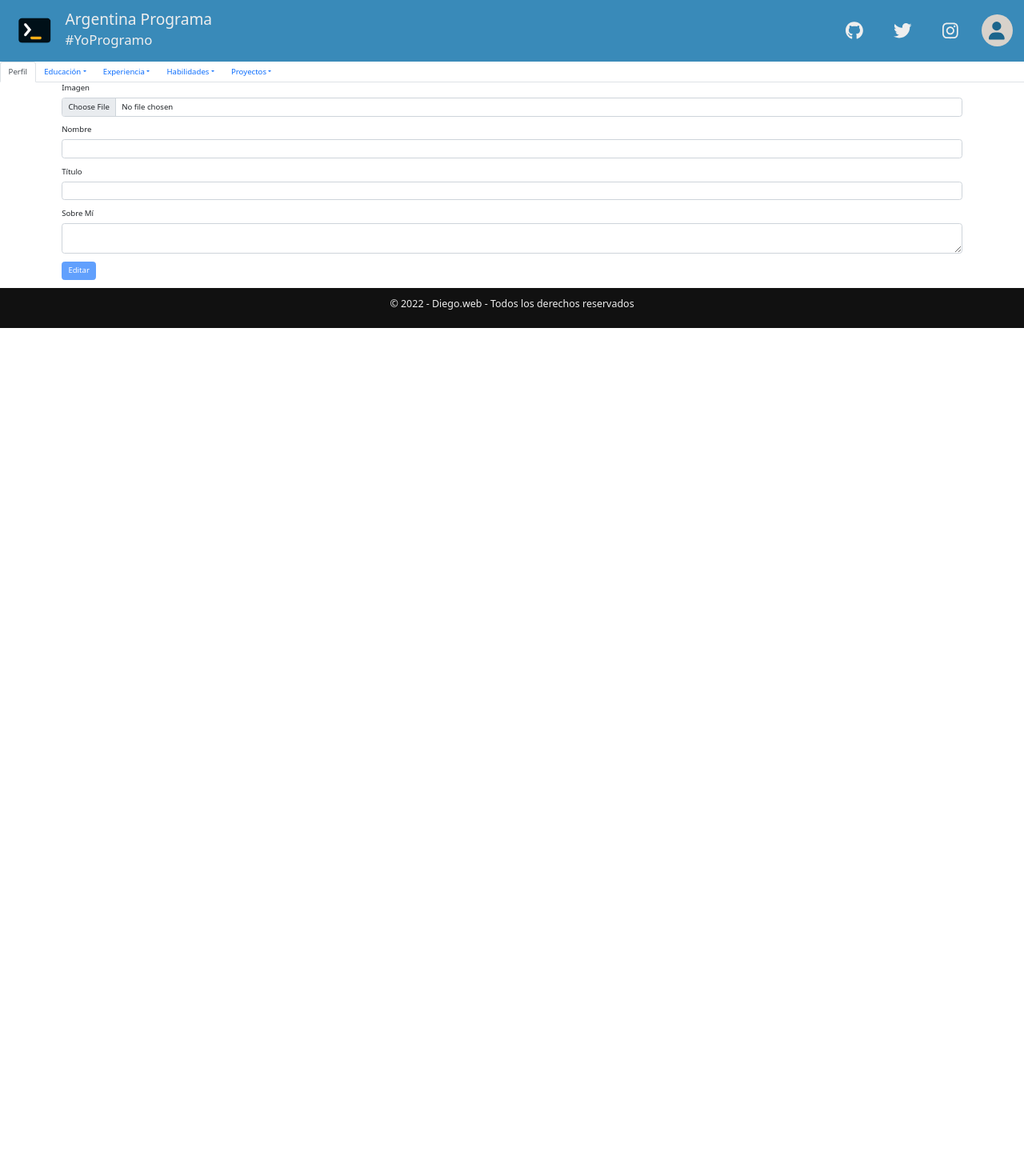
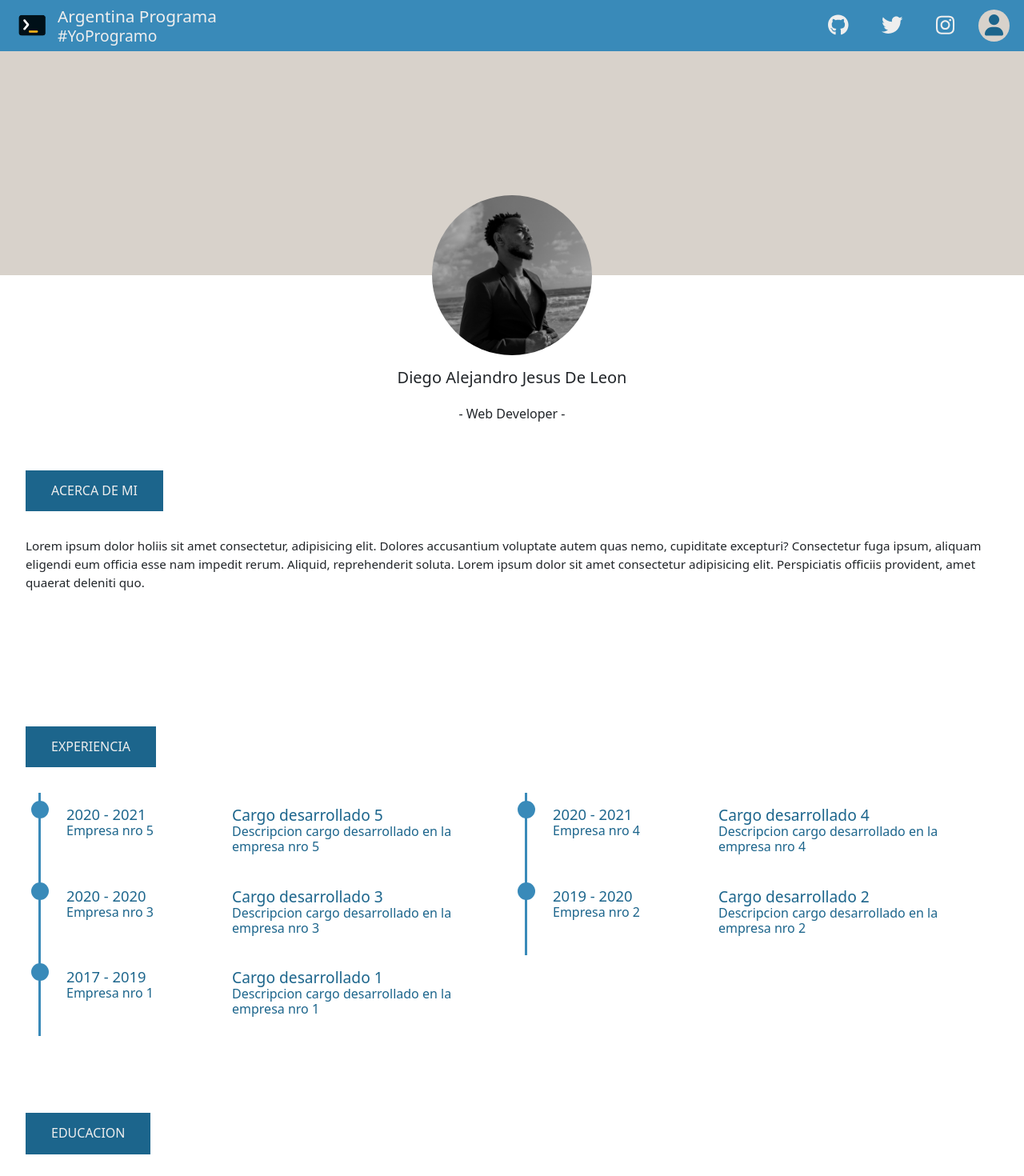
Before and after one commit to DiegolPl/AP-Frontend, an Angular app: page / in a window 1280 px wide. Shown: the top 1470 px of the page at 80% size. Before the commit the page ends 800 px from the top, so only its background shows below. Built offline with nearby package versions, Linux system fonts and the light colour scheme; no server answers.

Commit message:
Modificacion para responsive

```diff
--- a/angular.json
+++ b/angular.json
@@ -31,7 +31,8 @@
               "node_modules/bootstrap/dist/css/bootstrap.min.css"
             ],
             "scripts": [
-              "node_modules/bootstrap/dist/js/bootstrap.min.js"
+              "node_modules/bootstrap/dist/js/bootstrap.min.js",
+              "node_modules/bootstrap/dist/js/bootstrap.bundle.min.js"
             ]
           },
           "configurations": {
--- a/src/app/app.component.html
+++ b/src/app/app.component.html
@@ -1,4 +1,4 @@
 <app-header></app-header>
-<!-- <app-parte-publica></app-parte-publica> -->
-<app-parte-privada></app-parte-privada>
+<app-parte-publica></app-parte-publica>
+<!-- <app-parte-privada></app-parte-privada> -->
 <app-footer></app-footer>
--- a/src/app/componentes/parte-privada/parte-privada/parte-privada.component.css
+++ b/src/app/componentes/parte-privada/parte-privada/parte-privada.component.css
@@ -0,0 +1,3 @@
+app-parte-privada {
+    height: 100vh;
+}
--- a/src/app/componentes/parte-publica/footer/footer.component.css
+++ b/src/app/componentes/parte-publica/footer/footer.component.css
@@ -7,3 +7,7 @@
     place-items: center;
     font-size: 1.3rem;
 }
+
+p.copy {
+    margin: 0;
+}
--- a/src/app/componentes/parte-publica/header/header.component.css
+++ b/src/app/componentes/parte-publica/header/header.component.css
@@ -34,6 +34,16 @@
     color: var(--white);
 }
 
+.logo-text h2 {
+    font-size: 1.3rem;
+    margin: 0;
+}
+
+.logo-text h3 {
+    font-size: 1.2rem;
+    margin: 0;
+}
+
 .menu-navbar {
     position: absolute;
     z-index: 95000;
@@ -46,8 +56,9 @@
     display: flex;
     flex-direction: column;
     align-items: center;
-    gap: 4rem;
-    padding-top: 15rem;
+    justify-content: center;
+    /* gap: 2rem; */
+    /* padding-top: 15rem; */
     clip-path: polygon(0 0, 100% 0, 100% 0, 0 0);
     transition: clip-path .3s linear;
 
@@ -61,23 +72,31 @@
     text-decoration: none;
     color: inherit;
     height: 40px;
-    width: 30%;
+    width: 60%;
     display: flex;
+    justify-content: flex-start;
     align-items: center;
     gap: 2rem;
-    margin: 2rem;
-    font-size: 2.15rem;
+    /* margin: 1rem 2rem; */
+    padding: 1rem 2rem;
+    font-size: 1.5rem;
     color: var(--white);
     font-weight: 300;
+    text-align: center;
 }
 
 .menu-navbar .link.login-btn {
-    width: 35%;
+    width: 60%;
     border-radius: 2rem;
     padding: 1rem 2rem;
     background-color: var(--lightBrown);
     color: var(--darkBlue);
     text-align: center;
+    cursor: pointer;
+}
+
+p.link-name {
+    margin: 0;
 }
 
 .menu-btn {
@@ -97,12 +116,12 @@
     }
 
     .logo-text {
-        font-size: 1.35rem;
+        font-size: 1rem;
     }
 
     .logo-img {
-        width: 8rem;
-        height: 8rem;
+        width: 4rem;
+        height: 4rem;
     }
 
     .menu-navbar {
@@ -127,7 +146,7 @@
 
     .menu-navbar .link.login-btn {
         font-weight: 400;
-        padding: 1rem 1rem;
+        padding: .5rem .5rem;
         width: 35%;
         border-radius: 50%;
         cursor: pointer;
@@ -135,13 +154,13 @@
 
     .menu-navbar .link {
         width: 40%;
-        margin: 1rem;
-        padding: 1rem 1rem;
-        font-size: 2.35rem;
+        margin: .6rem;
+        padding: .7rem .7rem;
+        font-size: 1.65rem;
     }
 
     .menu-navbar .link:hover {
-        padding: 1rem 1rem;
+        padding: .7rem .7rem;
         border-radius: 50%;
         background-color: var(--white);
         color: var(--darkBlue);
@@ -154,8 +173,6 @@
     .header #menu-btn {
         display: none;
     }
-
-
 
     .modal-ventana {
         backdrop-filter: blur(.3rem);
@@ -171,5 +188,15 @@
         background-image: linear-gradient(40deg, var(--lightBlue) 30%, var(--darkBlue) 70%);
     }
 
+    @media screen and (max-width: 400px){
+        .menu-navbar a.link {
+            width: 30%;
+            gap: 4rem;
+        }
+
+        .menu-navbar a.link.login-btn {
+            width: 30%;
+        }
+    }
 
 }
--- a/src/app/componentes/parte-publica/perfil/perfil.component.css
+++ b/src/app/componentes/parte-publica/perfil/perfil.component.css
@@ -4,7 +4,7 @@
     flex-direction: column;
     align-items: center;
     position: relative;
-    height: calc(420px - 2rem);
+    height: 500px;
 }
 
 .perfil-data {
@@ -34,12 +34,12 @@
 
 .perfil-name {
     font-weight: 500;
-    font-size: 1.75rem;
+    font-size: 1.25rem;
 }
 
 .perfil-title {
     font-weight: 400;
-    font-size: 1.5rem;
+    font-size: 1rem;
 }
 
 .perfil-title::after {
@@ -56,13 +56,13 @@
 }
 
 .about-text {
-    font-size: 1.5rem;
+    font-size: .95rem;
 }
 
 @media (min-width:567px){
 
     .perfil {
-        height: calc(390px - 2rem);
+        height: 450px;
     }
 
 }
@@ -70,17 +70,17 @@
 @media (min-width:768px){
 
     .perfil {
-        height: 250px;
+        height: 500px;
     }
 
-    .perfil-data-position {
+    /* .perfil-data-position {
         left: 10%;
     }
 
     .about-position {
         top: 25%;
         left: 30%;
-    }
+    } */
 
     .perfil > .edit-btn{
         top: 120px;
@@ -89,7 +89,7 @@
     }
 
     .perfil .about {
-        max-width: 70%;
+        width: 100%;
         overflow-x: hidden;
         height: max-content;
     }
--- a/src/app/componentes/parte-publica/proyectos/proyectos.component.css
+++ b/src/app/componentes/parte-publica/proyectos/proyectos.component.css
@@ -1,6 +1,11 @@
+.proyecto .container-seccion {
+    grid-template-columns: repeat(1, 1fr);
+    gap: 1rem;
+}
+
 .card-proyecto {
     margin: 2rem auto;
-    width: 75%;
+    width: 85%;
     height: 390px;
     text-decoration: none;
     display: flex;
@@ -29,28 +34,69 @@
 .card-img {
     border-radius: 1rem 1rem 0 0;
     width: 100%;
-    height: 220px;
+    height: 200px;
     object-fit: cover;
     object-position: center;
 }
 
 .card-bottom {
     padding: 1rem 2rem;
-    height: 170px;
+    height: 190px;
     width: 100%;
 }
 
 .card-title {
-    font-size: 1.7rem;
+    font-size: 1.2rem;
     padding: 1rem 0;
 }
 
 .card-description {
-    font-size: 1.3rem;
+    font-size: .8rem;
 }
 
-@media (min-width:768px) {
+@media (min-width: 480px){
+    .card-proyecto{
+        width: 65%;
+        height: 410px;
+    }
+}
+
+@media (min-width:780px) {
+    section.proyecto.section-style {
+        padding: 2rem 2rem;
+    }
+    .proyecto .container-seccion {
+        grid-template-columns: repeat(2, 1fr);
+        gap: 1rem;
+    }
+
+    .card-proyecto{
+        width: 90%;
+        height: 410px;
+    }
+}
+
+@media (min-width:900px) {
+    .proyecto .container-seccion {
+        grid-template-columns: repeat(2, 1fr);
+        gap: 2rem;
+    }
+
+    .card-proyecto{
+        width: 85%;
+    }
+}
+
+@media (min-width:1024px) {
+    .proyecto {
+        padding: 2rem 5rem;
+    }
     .proyecto .container-seccion {
         grid-template-columns: repeat(3, 1fr);
+        gap: 2.5rem;
+    }
+
+    .card-proyecto{
+        width: 90%;
     }
 }
--- a/src/styles.css
+++ b/src/styles.css
@@ -8,7 +8,7 @@
 html {
     box-sizing: border-box;
     font-family: 'Roboto', sans-serif;
-    font-size: 60%;
+    /* font-size: 60%; */
 }
 
 * {
@@ -39,6 +39,11 @@ body {
     align-items: center;
 }
 
+#menu-btn:hover,
+#menu-btn-close:hover {
+    cursor: pointer;
+}
+
 .form-login {
     position: relative;
     width: 75%;
@@ -56,9 +61,9 @@ body {
 
 .modal-close-btn {
     position: absolute;
-    top: 2rem;
+    top: 2.1rem;
     right: 3rem;
-    font-size: 3rem;
+    font-size: 2rem;
     color: var(--white);
     cursor: pointer;
     transition: all .8s ease-in-out;
@@ -69,7 +74,7 @@ body {
 }
 
 .form-login-title {
-    font-size: 2.25rem;
+    font-size: 1.35rem;
     text-transform: uppercase;
     color: var(--white);
 }
@@ -85,24 +90,26 @@ body {
     border: none;
     border-bottom: 3px solid var(--darkBlue);
     outline: none;
-    padding: 2.5rem 2.4rem .75rem;
+    padding: 1rem .5rem;
+    padding-bottom: 0;
     background-color: transparent;
     color: var(--white);
+    font-size: 1rem;
 }
 
 .modal-box .label-login {
     position: absolute;
     top: 30%;
     left: 5%;
-    font-size: 1.8rem;
+    font-size: 1rem;
     transition: all .2s linear;
     text-transform: uppercase;
 }
 
 .modal-box .input-login:focus ~ .label-login,
 .modal-box .input-login ~ .label-top {
-    top: 7%;
-    font-size: 1.25rem;
+    top: 0%;
+    font-size: .75rem;
 }
 
 .form-login-btn {
@@ -110,10 +117,10 @@ body {
     border: 3px solid var(--darkBlue);
     background-color: var(--lightBlue);
     color: var(--white);
-    padding: 1.5rem 3rem;
+    padding: 1rem 2rem;
     border-radius: 2rem;
     text-transform: uppercase;
-    font-size: 1.5rem;
+    font-size: 1.25rem;
 }
 
 .form-login-btn:hover {
@@ -218,6 +225,7 @@ body {
 }
 
 .title-section {
+    font-size: .85rem;
     width: max-content;
     padding: 1rem 2rem;
     background-color: var(--darkBlue);
@@ -299,11 +307,12 @@ body {
 
 .box-seccion h3 {
     margin-bottom: .5rem;
-    font-size: 1.7rem;
+    font-size: 1.15rem;
+    margin: 0;
 }
 
 .box-seccion .box-lado-izq h3 {
-    font-size: 1.4rem;
+    font-size: 1.2rem;
 }
 
 .box-seccion .box-lado-izq span {
@@ -312,7 +321,7 @@ body {
 
 .box-seccion h4 {
     margin-bottom: .5rem;
-    font-size: 1.25rem;
+    font-size: 1rem;
     font-weight: 400;
 }
 
@@ -326,28 +335,36 @@ body {
         padding: 2rem 4rem;
     }
 
+    .title-section {
+        font-size: 1rem;
+    }
+
 }
 
 @media (min-width:768px){
 
     .section-style {
-        padding: 2rem 8rem;
+        padding: 2rem 2rem;
     }
 
     .container-seccion {
         grid-template-columns: repeat(2, 1fr);
     }
 
+    .box-seccion {
+        padding-right: 0;
+    }
+
     .box-seccion h3 {
-        font-size: 1.8rem;
+        font-size: 1.2rem;
     }
 
     .box-seccion .box-lado-izq h3 {
-        font-size: 1.5rem;
+        font-size: 1.15rem;
     }
 
     .box-seccion .box-lado-izq span {
-        font-size: 1.25rem;
+        font-size: 1.05rem;
     }
 
     .box-seccion .box-lado-dcho {
@@ -355,11 +372,11 @@ body {
     }
 
     .box-seccion h4 {
-        font-size: 1.35rem;
+        font-size: 1rem;
     }
 
     .mini-h4 {
-        font-size: 1.3rem;
+        font-size: 1.1rem;
     }
 
     .modal-ventana {
@@ -372,7 +389,7 @@ body {
         position: relative;
         width: 40%;
         min-height: 400px;
-        padding: 5rem 5rem;
+        padding: 3rem 3rem;
         background-image: linear-gradient(40deg, var(--lightBlue) 30%, var(--darkBlue) 70%);
     }
 
```
